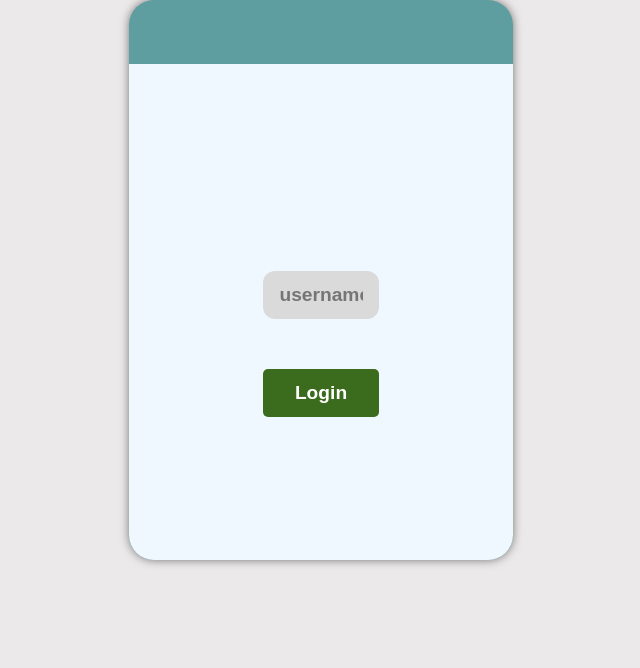
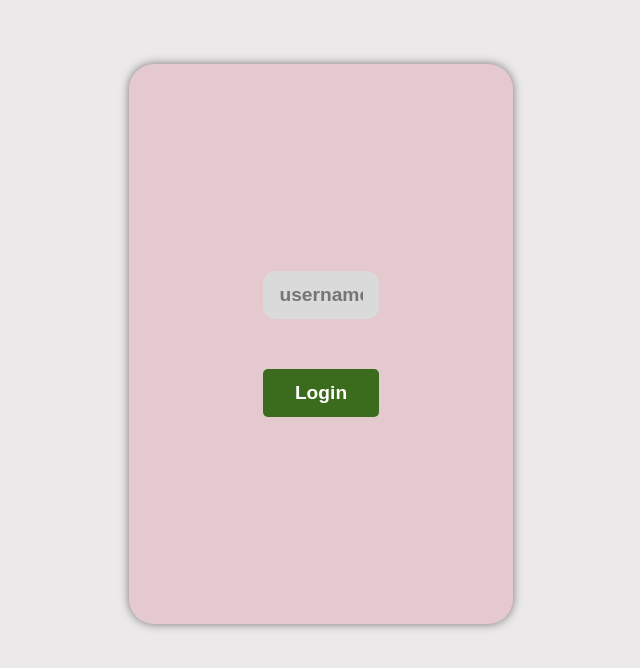
Before and after one commit to yultrish/centered_div, a plain HTML site: page login.html in a window 1280 px wide. Shown: the whole page, without its empty margins (319-959 px from the left). Drawn offline with Linux system fonts and the light colour scheme.

Commit message:
margin-top added to .login

```diff
--- a/login.css
+++ b/login.css
@@ -17,22 +17,20 @@ body{
     border-radius: 25px;
     box-shadow: 0 0 10px 0 rgba(0, 0, 0, 0.5);
     margin: 0 auto;
-    background-color: cadetblue;
+    margin-top: 4rem;
+
 }
 
 
 .login form{
     width: 100%;
     height: 100%;
-    margin-top: 4rem;
-
     padding: 4rem 6rem;
     display: flex;
     flex-direction: column;
     justify-content: center;
     align-items: center;
-    background-color: aliceblue;
-
+    background-color: rgb(228, 201, 206);
 }
 
 input{
@@ -59,5 +57,4 @@ input{
     border-radius: 5px;
     margin-top: 2rem;
     cursor: pointer;
-
 }
```
